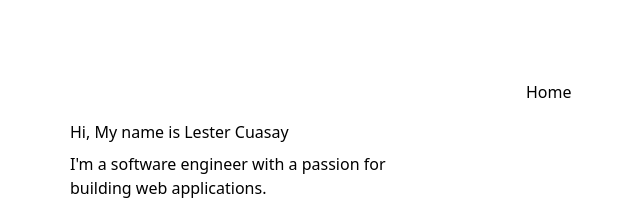
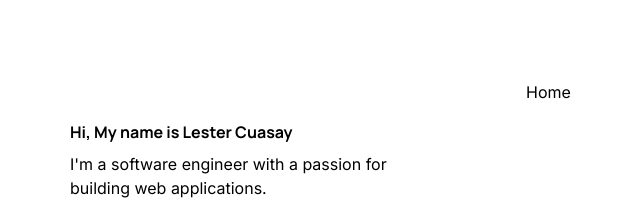
Before and after one commit to LesterCuasay/Portfolio-Next.js, a Next.js app: page / in a window 1280 px wide. Shown: the top 210 px of the page, without its empty margins (290-930 px from the left). Built offline with nearby package versions, Linux system fonts and the light colour scheme.

Commit message:
style - added fonts

```diff
--- a/src/app/globals.css
+++ b/src/app/globals.css
@@ -24,9 +24,22 @@
 body {
   background: var(--background);
   color: var(--foreground);
+  font-family: var(--font-inter);
+  font-weight: 400;
   display: flex;
   height: 100vh;
   padding: 0 320px;
+}
+
+h1 {
+  font-family: var(--font-manrope);
+  font-weight: 700;
+}
+
+h2,
+h3 {
+  font-family: var(--font-manrope);
+  font-weight: 400;
 }
 
 .sidebar {
--- a/src/app/layout.js
+++ b/src/app/layout.js
@@ -1,5 +1,18 @@
+import "./globals.css";
+import { Manrope, Inter } from "next/font/google";
 import Sidebar from "./components/Sidebar";
-import "./globals.css";
+
+const manrope = Manrope({
+  weights: ["400", "700"],
+  subsets: ["latin"],
+  variable: "--font-manrope",
+});
+
+const inter = Inter({
+  weights: ["400"],
+  subsets: ["latin"],
+  variable: "--font-inter",
+});
 
 export const metadata = {
   title: "Create Next App",
@@ -8,7 +21,7 @@ export const metadata = {
 
 export default function RootLayout({ children }) {
   return (
-    <html lang="en">
+    <html lang="en" className={`${manrope.variable} ${inter.variable}`}>
       <body className="">
         <div className="sidebar">
           <Sidebar />
```
